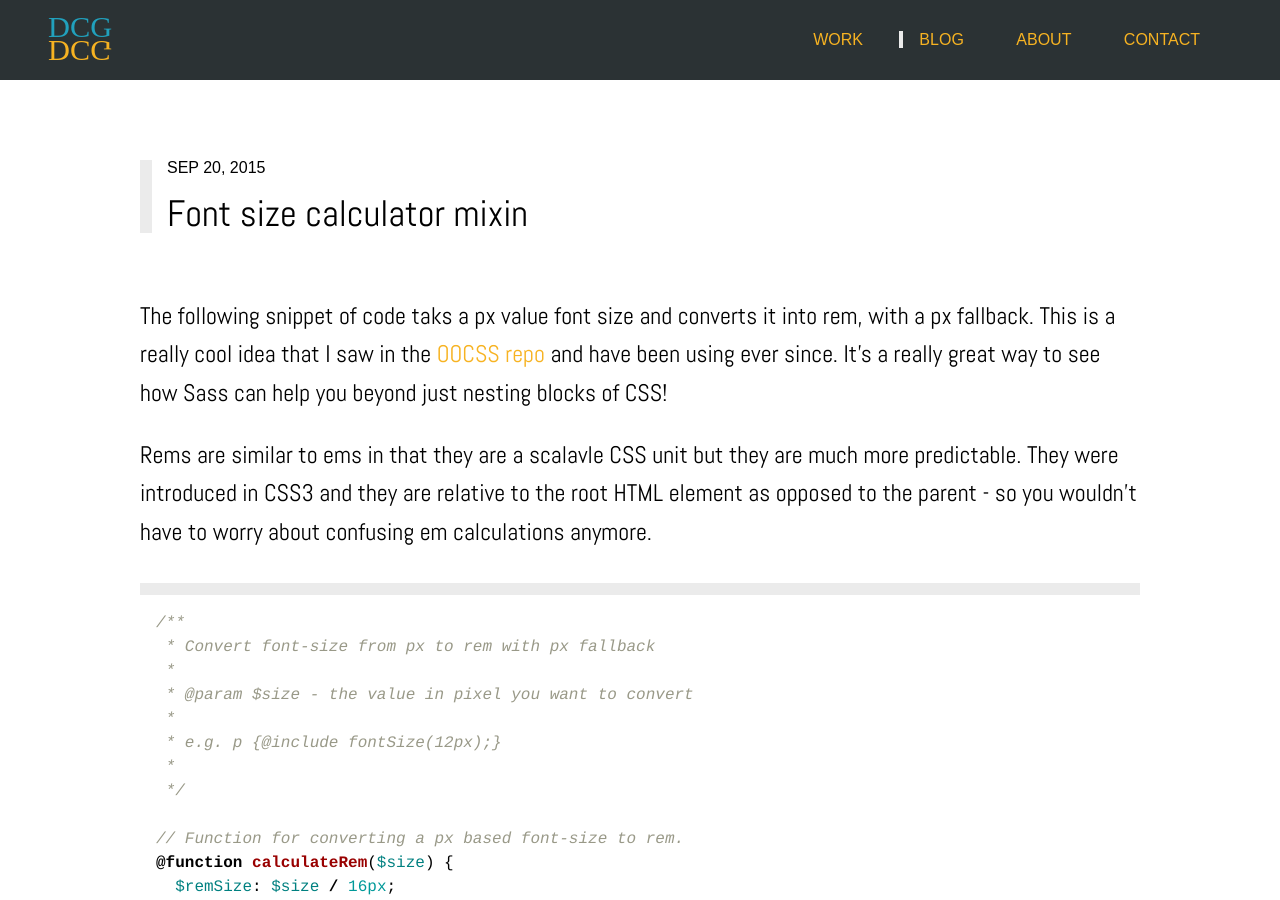
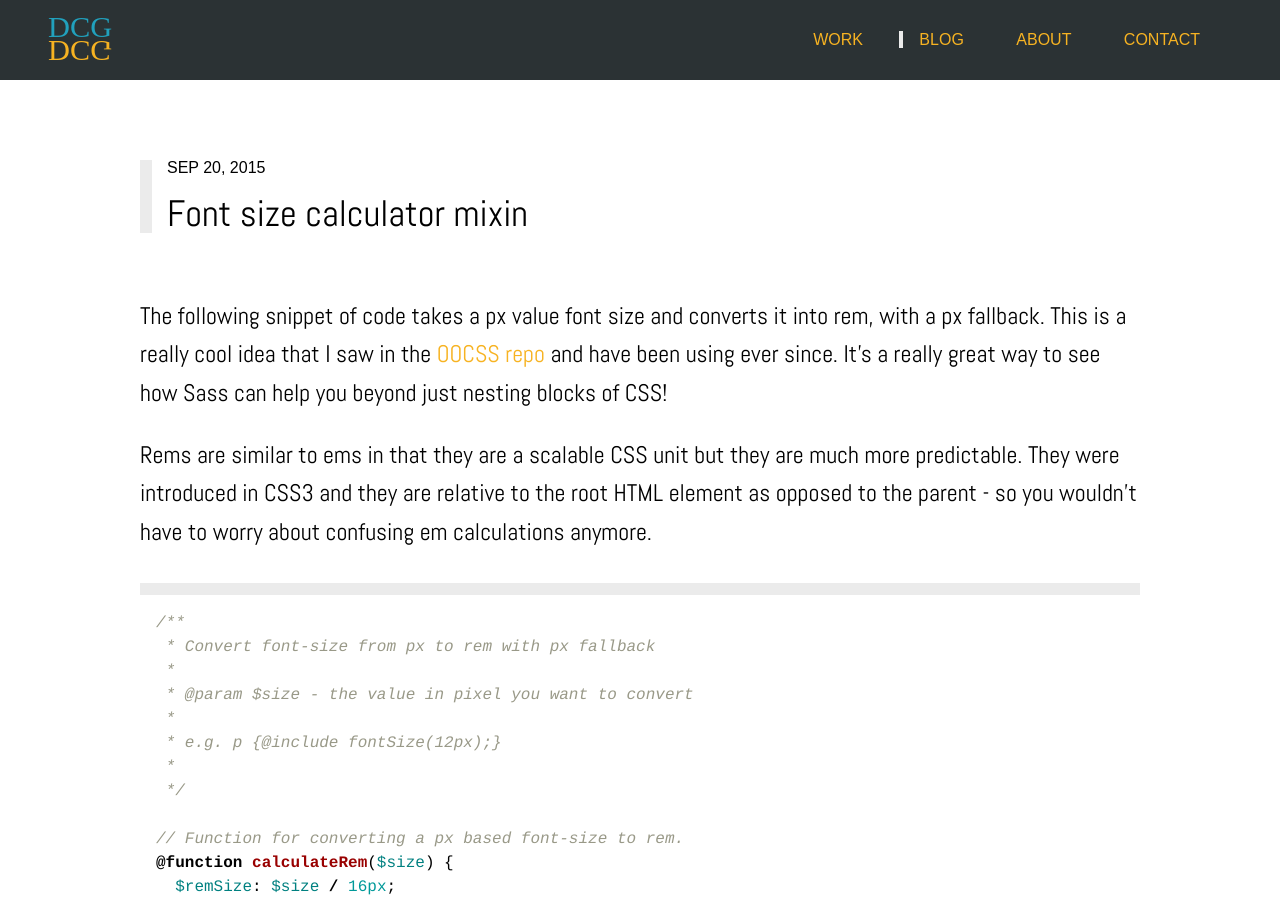
Before and after one commit to hidanielle/hidanielle.github.io, a Jekyll site: the page built from _posts/blog/2015-09-20-font-size-calculator.markdown, in a window 1280 px wide and 900 px high. Built offline with Jekyll 4.4.1, drawn with Linux system fonts in a browser that asks for light colours; nearby versions of some CDN libraries; some web fonts are replaced.

Commit message:
Update 2015-09-20-font-size-calculator.markdown

```diff
--- a/_posts/blog/2015-09-20-font-size-calculator.markdown
+++ b/_posts/blog/2015-09-20-font-size-calculator.markdown
@@ -6,9 +6,9 @@ categories:
 - blog
 ---
 
-The following snippet of code taks a px value font size and converts it into rem, with a px fallback. This is a really cool idea that I saw in the [OOCSS repo](https://github.com/stubbornella/oocss/blob/master/oocss/src/components/utils/_fontSize.scss) and have been using ever since. It's a really great way to see how Sass can help you beyond just nesting blocks of CSS!
+The following snippet of code takes a px value font size and converts it into rem, with a px fallback. This is a really cool idea that I saw in the [OOCSS repo](https://github.com/stubbornella/oocss/blob/master/oocss/src/components/utils/_fontSize.scss) and have been using ever since. It's a really great way to see how Sass can help you beyond just nesting blocks of CSS!
 
-Rems are similar to ems in that they are a scalavle CSS unit but they are much more predictable. They were introduced in CSS3 and they are relative to the root HTML element as opposed to the parent - so you wouldn't have to worry about confusing em calculations anymore.
+Rems are similar to ems in that they are a scalable CSS unit but they are much more predictable. They were introduced in CSS3 and they are relative to the root HTML element as opposed to the parent - so you wouldn't have to worry about confusing em calculations anymore.
 
 {% highlight scss %}
 /**
```
